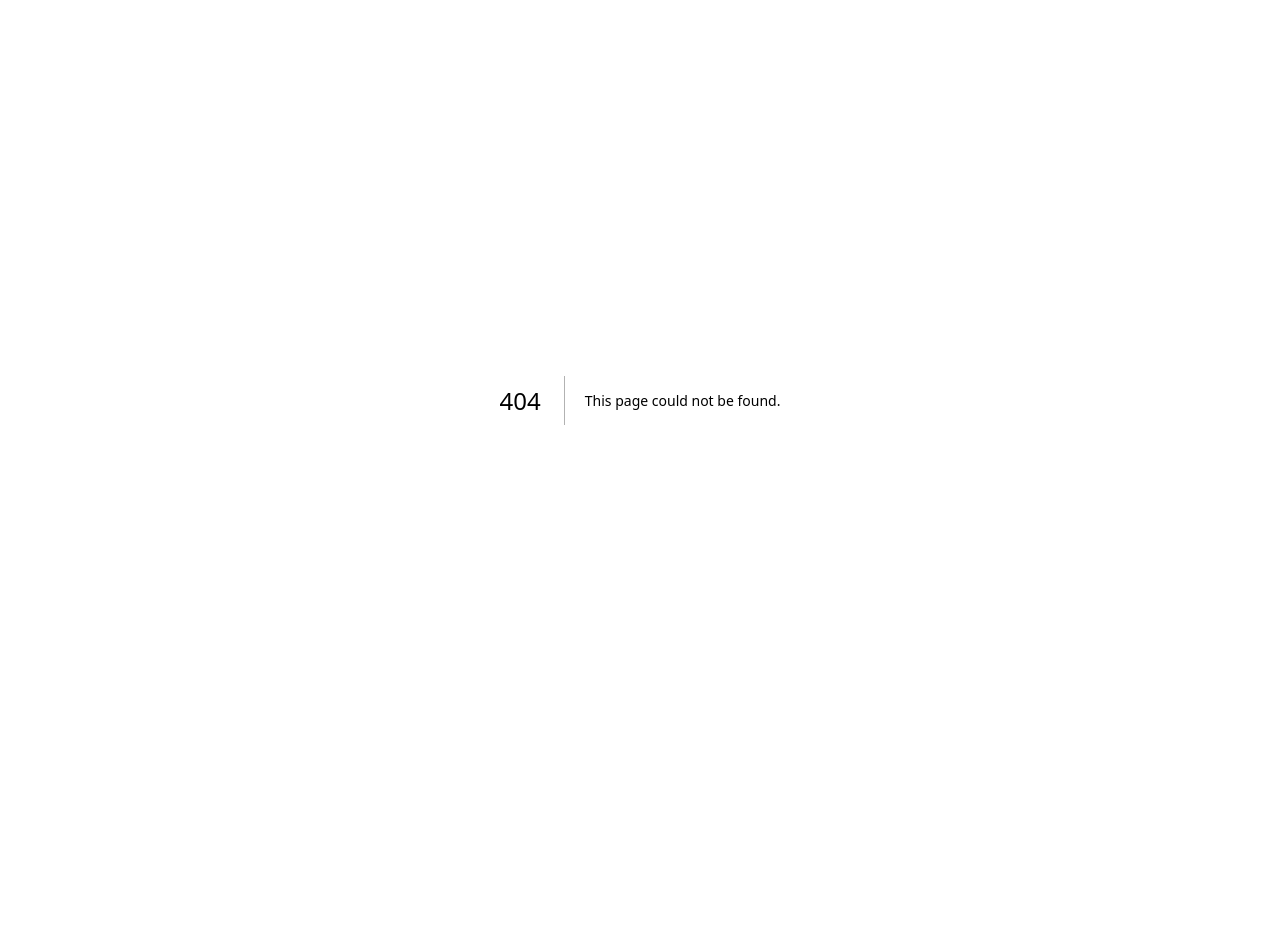
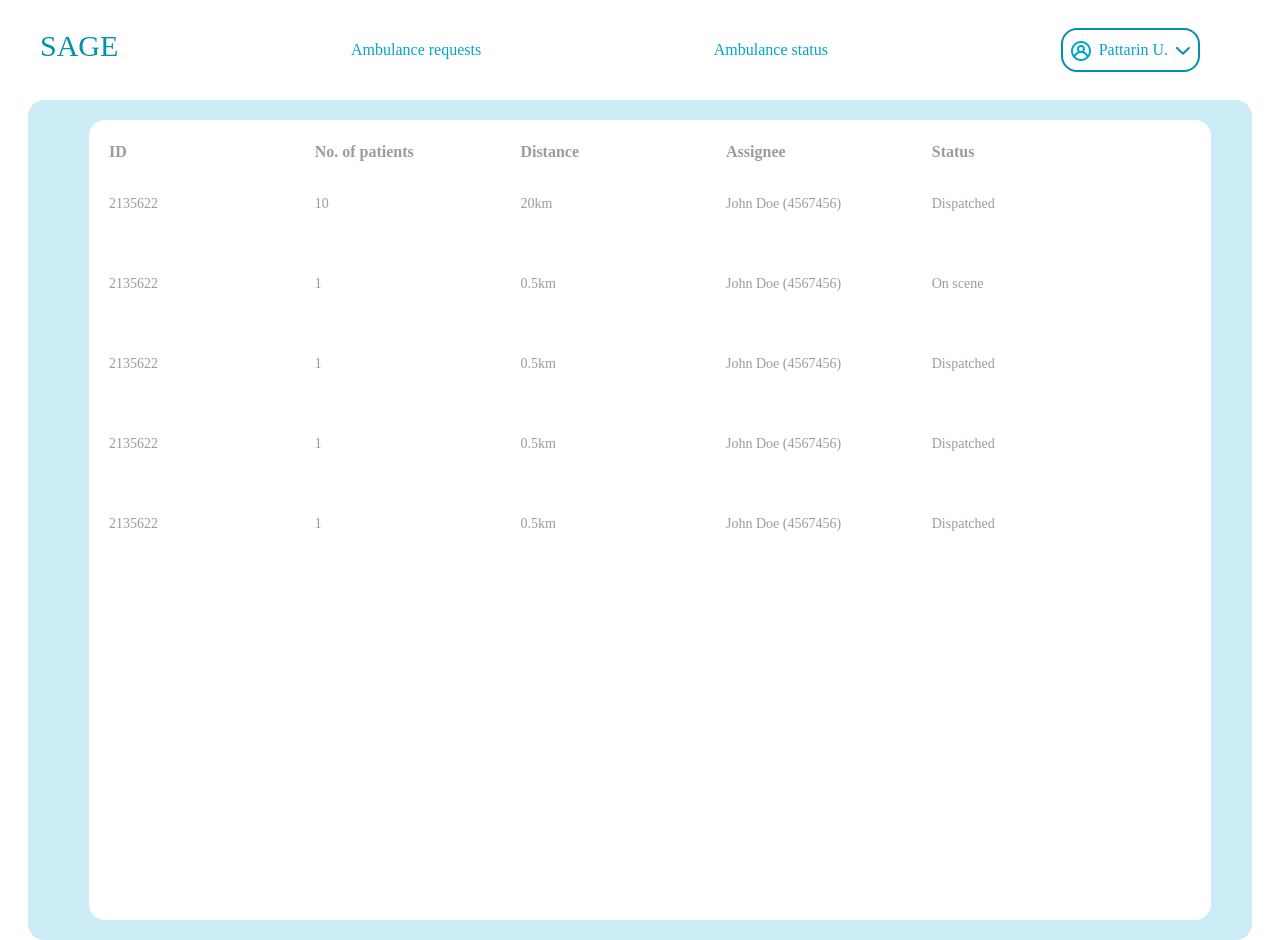
Before and after one commit to titichayajojo/sage-web-ui, a Next.js app: page /RequestListStatus in a window 1280 px wide. Before the commit this address had no page. Before the commit the page ends 800 px from the top, so only its background shows below. Built offline with nearby package versions, Linux system fonts and the light colour scheme; a web font is replaced by a local one.

Commit message:
[ADD]✨ Request list status page

```diff
--- /dev/null
+++ b/components/RequestListStatusBox/index.js
@@ -0,0 +1,66 @@
+export default function RequestListStatusBox(props) {
+  return (
+    <div className="bg-header-light/20 rounded-2xl flex justify-center mx-7">
+      <div className="bg-white rounded-2xl w-11/12 my-5 ml-5 overflow-y-auto h-screen">
+        <table className="table-fixed w-11/12 h-fit m-5 text-left text-grey">
+          <thead>
+            <tr>
+              <th>ID</th>
+              <th>No. of patients</th>
+              <th>Distance</th>
+              <th>Assignee</th>
+              <th>Status</th>
+            </tr>
+          </thead>
+          <tbody>
+            <tr className="h-20 text-sm">
+              <td>
+                <a href="/RequestDetails">2135622</a>
+              </td>
+              <td>10</td>
+              <td>20km</td>
+              <td>John Doe (4567456)</td>
+              <td>Dispatched</td>
+            </tr>
+            <tr className="h-20 text-sm">
+              <td>
+                <a href="/RequestDetails">2135622</a>
+              </td>
+              <td>1</td>
+              <td>0.5km</td>
+              <td>John Doe (4567456)</td>
+              <td>On scene</td>
+            </tr>
+            <tr className="h-20 text-sm">
+              <td>
+                <a href="/RequestDetails">2135622</a>
+              </td>
+              <td>1</td>
+              <td>0.5km</td>
+              <td>John Doe (4567456)</td>
+              <td>Dispatched</td>
+            </tr>
+            <tr className="h-20 text-sm">
+              <td>
+                <a href="/RequestDetails">2135622</a>
+              </td>
+              <td>1</td>
+              <td>0.5km</td>
+              <td>John Doe (4567456)</td>
+              <td>Dispatched</td>
+            </tr>
+            <tr className="h-20 text-sm">
+              <td>
+                <a href="/RequestDetails">2135622</a>
+              </td>
+              <td>1</td>
+              <td>0.5km</td>
+              <td>John Doe (4567456)</td>
+              <td>Dispatched</td>
+            </tr>
+          </tbody>
+        </table>
+      </div>
+    </div>
+  );
+}
--- /dev/null
+++ b/pages/RequestListStatus/index.js
@@ -0,0 +1,11 @@
+import SageNavBar from "../../components/SageNavBar";
+import RequestListStatusBox from "@/components/RequestListStatusBox";
+
+export default function Login() {
+  return (
+    <div>
+      <SageNavBar />
+      <RequestListStatusBox />
+    </div>
+  );
+}
```
